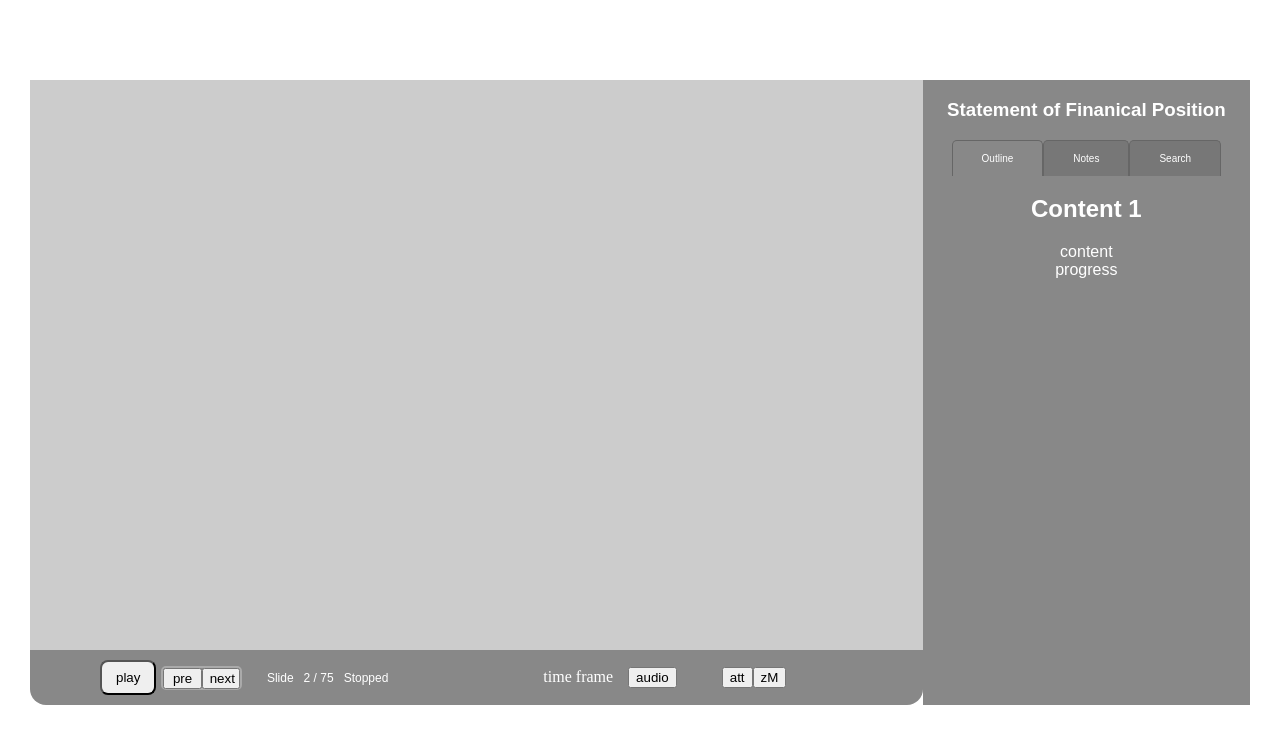
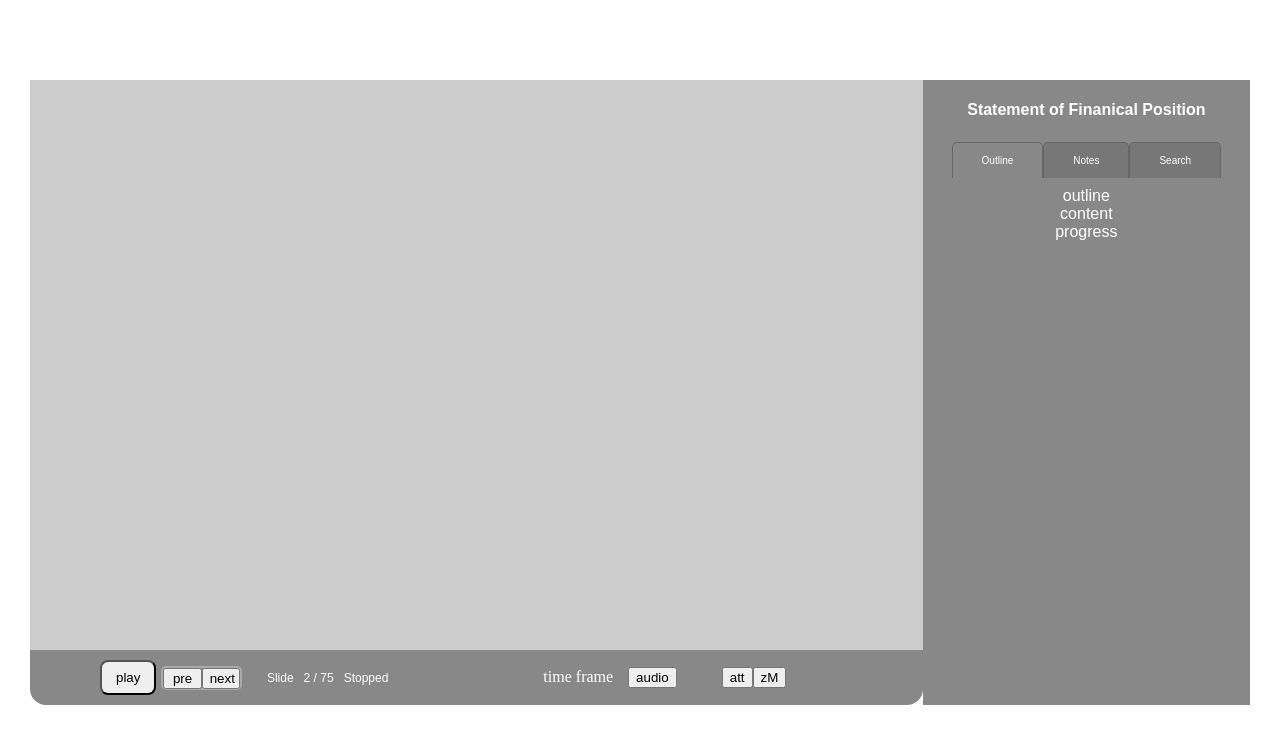
Before and after one commit to react-dev26/Convert-SWF-to-ReactJS, a React app: page / in a window 1280 px wide. Shown: the top 744 px of the page. Built offline with nearby package versions, Linux system fonts and the light colour scheme.

Commit message:
add 3 components ( outline, notes, search )

```diff
--- /dev/null
+++ b/src/components/options/NotesContent/index.js
@@ -0,0 +1,11 @@
+import React from 'react';
+
+function OutlineContent() {
+  return (
+    <div>
+      notes
+    </div>
+  );
+}
+
+export default OutlineContent;
--- a/src/components/options/Options.js
+++ b/src/components/options/Options.js
@@ -1,12 +1,15 @@
 import React from 'react';
 import { Tab, Tabs, TabList, TabPanel } from 'react-tabs';
 
+import OutlineContent from './OutlineContent';
+import NotesContent from './NotesContent';
+import SearchContent from './SearchContent';
 import styles from './styles';
 
 function Options() {
   return (
     <div style={styles.container}>
-      <h3>Statement of Finanical Position</h3>
+      <h4>Statement of Finanical Position</h4>
       <div>
         <div>
           <Tabs>
@@ -16,13 +19,13 @@ function Options() {
               <Tab>Search</Tab>
             </TabList>
             <TabPanel>
-              <h2>Content 1</h2>
+              <OutlineContent />
             </TabPanel>
             <TabPanel>
-              <h2>Content 2</h2>
+              <NotesContent />
             </TabPanel>
             <TabPanel>
-              <h2>Content 3</h2>
+              <SearchContent />
             </TabPanel>
           </Tabs>
         </div>
--- /dev/null
+++ b/src/components/options/OutlineContent/index.js
@@ -0,0 +1,11 @@
+import React from 'react';
+
+function OutlineContent() {
+  return (
+    <div>
+      outline
+    </div>
+  );
+}
+
+export default OutlineContent;
--- /dev/null
+++ b/src/components/options/SearchContent/index.js
@@ -0,0 +1,11 @@
+import React from 'react';
+
+function OutlineContent() {
+  return (
+    <div>
+      search
+    </div>
+  );
+}
+
+export default OutlineContent;
```
